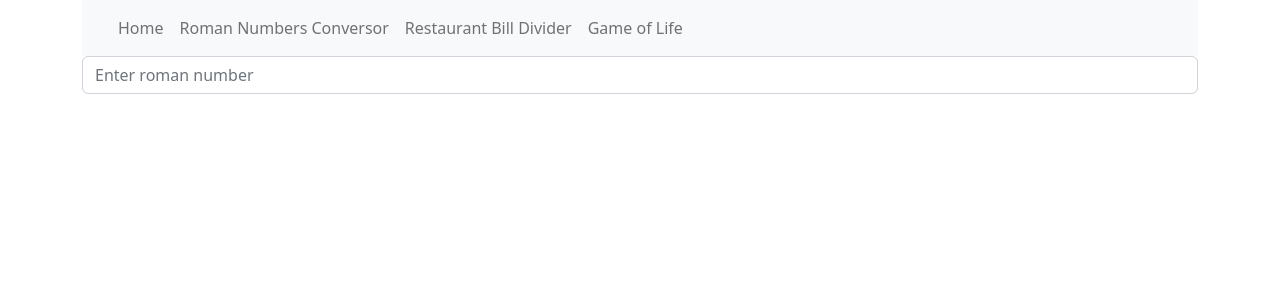
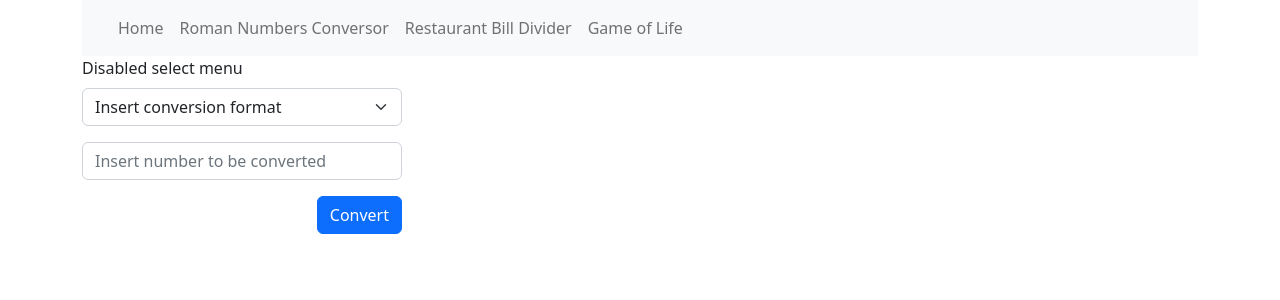
Before and after one commit to pimentelWillyam/code-challenge-rota-das-oficinas, a React (Vite) app: page /roman-numbers-conversor in a window 1280 px wide. Shown: the top 300 px of the page. Built offline with nearby package versions, Linux system fonts and the light colour scheme.

Commit message:
feat: finish roman number form component

```diff
--- a/src/components/RomanNumberForm/index.tsx
+++ b/src/components/RomanNumberForm/index.tsx
@@ -1,15 +1,22 @@
 import './style.css'
 
-import Button from 'react-bootstrap/Button';
-import Form from 'react-bootstrap/Form';
-import Container from 'react-bootstrap/Container'
+import {Form,Button} from 'react-bootstrap';
 
 export const RomanNumberForm = () => {
   return (
-      <Form>
-        <Form.Group className="mb-3" controlId="formRomanNumber">
-          <Form.Control type="text" placeholder="Enter roman number" />
+      <Form id="roman-number-form">
+        <Form.Group className="mb-3">
+          <Form.Label>Disabled select menu</Form.Label>
+          <Form.Select>
+            <option>Insert conversion format</option>
+            <option>Arabic to roman</option>
+            <option>Roman to arabic</option>
+          </Form.Select>
+      </Form.Group>
+        <Form.Group className="mb-3" controlId="formRomanNumberConversion">
+          <Form.Control type="text" placeholder="Insert number to be converted" />
         </Form.Group>
+        <Button id="button-submit-form" variant="primary" type="submit">Convert</Button>
       </Form>
 
   );
--- a/src/components/RomanNumberForm/style.css
+++ b/src/components/RomanNumberForm/style.css
@@ -1,3 +1,7 @@
-#roman-number-container{
-    width: 50%;
+#roman-number-form{
+    width: 25vw;
 }
+
+#button-submit-form{
+    float: right;
+}
```
